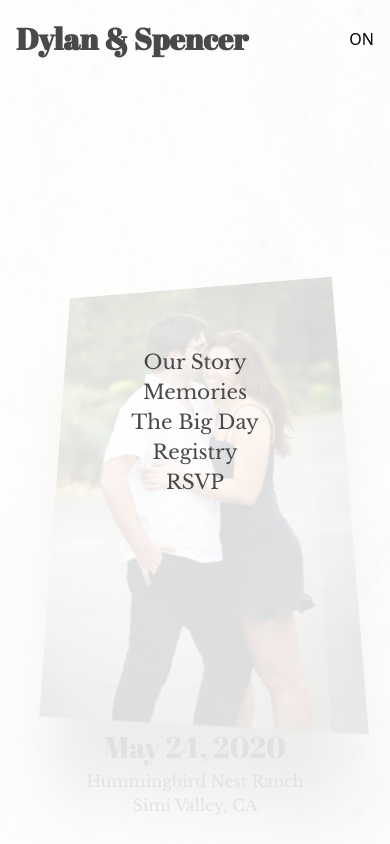
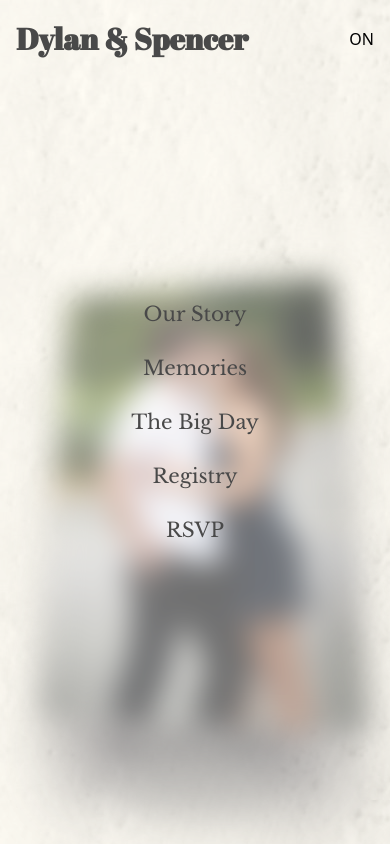
Before and after one commit to netspencer/dylanandspencer.wedding, a Next.js app: page / in a window 390 px wide. Both pictures are taken after a click on the element "OFF". Built offline with nearby package versions, Linux system fonts and the light colour scheme.

Commit message:
Animate and blur the mobile nov overlay

```diff
--- a/components/Header.tsx
+++ b/components/Header.tsx
@@ -2,9 +2,11 @@ import React, { FunctionComponent } from 'react'
 import Link from 'next/link'
 import classNames from 'classnames'
 
-const RootNavigationItem: FunctionComponent = () => (
+const RootNavigationItem: FunctionComponent<{
+  onClick?: () => void
+}> = ({ onClick }) => (
   <Link href="/">
-    <a className={classNames('wedding-gray')} title="Home">
+    <a onClick={onClick} className={classNames('wedding-gray')} title="Home">
       <h1
         className={classNames(
           'fatface',
@@ -24,12 +26,15 @@ const NavigationItem: FunctionComponent<{
   href: string
   final?: boolean
   mobile?: boolean
-}> = ({ title, href, final, mobile }) => (
+  onClick?: () => void
+}> = ({ title, href, final, mobile, onClick }) => (
   <>
     <Link href={href}>
       <a
+        onClick={onClick}
         className={classNames('libre', 'wedding-gray', 'text-xl', {
-          'mr-8': !mobile && !final
+          'mr-8': !mobile && !final,
+          'my-3': mobile
         })}
         title={title}
       >
@@ -58,9 +63,12 @@ const NavToggle: FunctionComponent<{
   </div>
 )
 
-const MobileNav: FunctionComponent<{ hidden: boolean }> = ({ hidden }) => (
+const MobileNav: FunctionComponent<{
+  hidden: boolean
+  onSelect: () => void
+}> = ({ hidden, onSelect }) => (
   <nav
-    style={{ backgroundColor: 'rgba(255,255,255,0.85)' }}
+    style={{ backgroundColor: 'rgba(255,255,255,0.35)' }}
     className={classNames(
       { hidden: hidden, block: !hidden },
       'left-0',
@@ -78,11 +86,26 @@ const MobileNav: FunctionComponent<{ hidden: boolean }> = ({ hidden }) => (
       'h-screen'
     )}
   >
-    <NavigationItem mobile href="/story" title="Our Story" />
-    <NavigationItem mobile href="/memories" title="Memories" />
-    <NavigationItem mobile href="/wedding" title="The Big Day" />
-    <NavigationItem mobile href="/registry" title="Registry" />
-    <NavigationItem mobile href="/rsvp" title="RSVP" />
+    <NavigationItem onClick={onSelect} mobile href="/story" title="Our Story" />
+    <NavigationItem
+      onClick={onSelect}
+      mobile
+      href="/memories"
+      title="Memories"
+    />
+    <NavigationItem
+      onClick={onSelect}
+      mobile
+      href="/wedding"
+      title="The Big Day"
+    />
+    <NavigationItem
+      onClick={onSelect}
+      mobile
+      href="/registry"
+      title="Registry"
+    />
+    <NavigationItem onClick={onSelect} mobile href="/rsvp" title="RSVP" />
   </nav>
 )
 
@@ -108,11 +131,20 @@ const Header: FunctionComponent<{
           'z-50'
         )}
       >
-        <RootNavigationItem />
+        <RootNavigationItem
+          onClick={() => {
+            toggleNavVisibility(false)
+          }}
+        />
         <DesktopNav />
         <NavToggle hidden={!isNavVisible} toggle={toggleNavVisibility} />
       </header>
-      <MobileNav hidden={!isNavVisible} />
+      <MobileNav
+        onSelect={() => {
+          toggleNavVisibility(false)
+        }}
+        hidden={!isNavVisible}
+      />
     </>
   )
 }
--- a/components/Layout.tsx
+++ b/components/Layout.tsx
@@ -28,7 +28,15 @@ const Layout: FunctionComponent<Props> = ({
         toggleNavVisibility={toggleNavVisibility}
         sticky={pathname != '/'}
       />
-      <main>{children}</main>
+      <main className={classNames({ blur: isNavVisible })}>{children}</main>
+      <style jsx>{`
+        main {
+          transition: all 0.3s;
+        }
+        .blur {
+          filter: blur(15px);
+        }
+      `}</style>
     </div>
   )
 }
```
